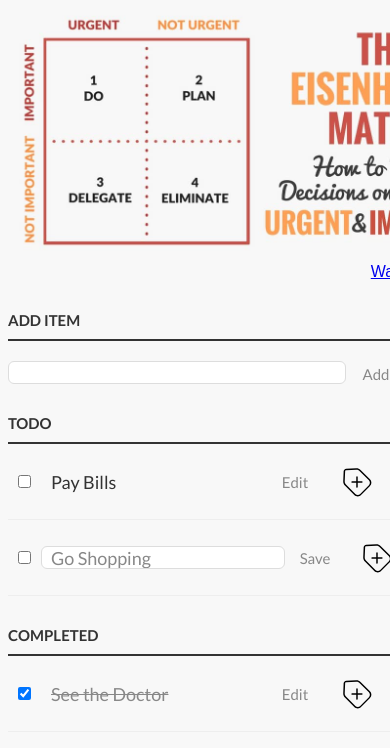
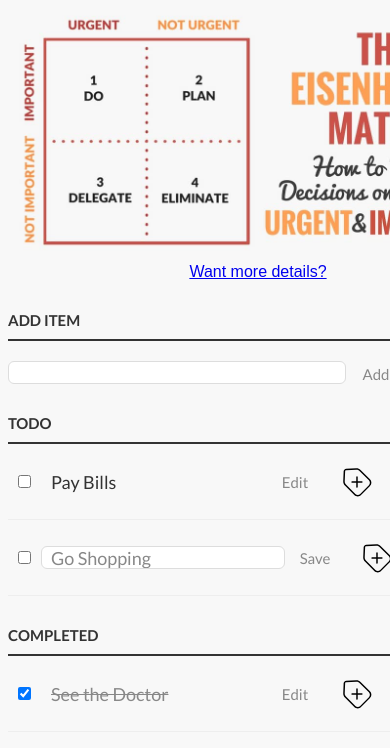
Before and after one commit to BertFrontEnd/clean-code-s1e1, a plain HTML site: page clean-code-s1e1/index.html in a window 390 px wide. Shown: the top 748 px of the page. Drawn offline with Linux system fonts and the light colour scheme.

Commit message:
refactor: adjust CSS-formatting according to rule 3.2 in html-and-css.md

```diff
--- a/clean-code-s1e1/style.css
+++ b/clean-code-s1e1/style.css
@@ -166,7 +166,7 @@ ul li.edit-mode label {
 /* Media Query */
 @media (max-width: 768px) {
 
-  .aaa {
+  .image {
     text-align: center;
   }
 
```
